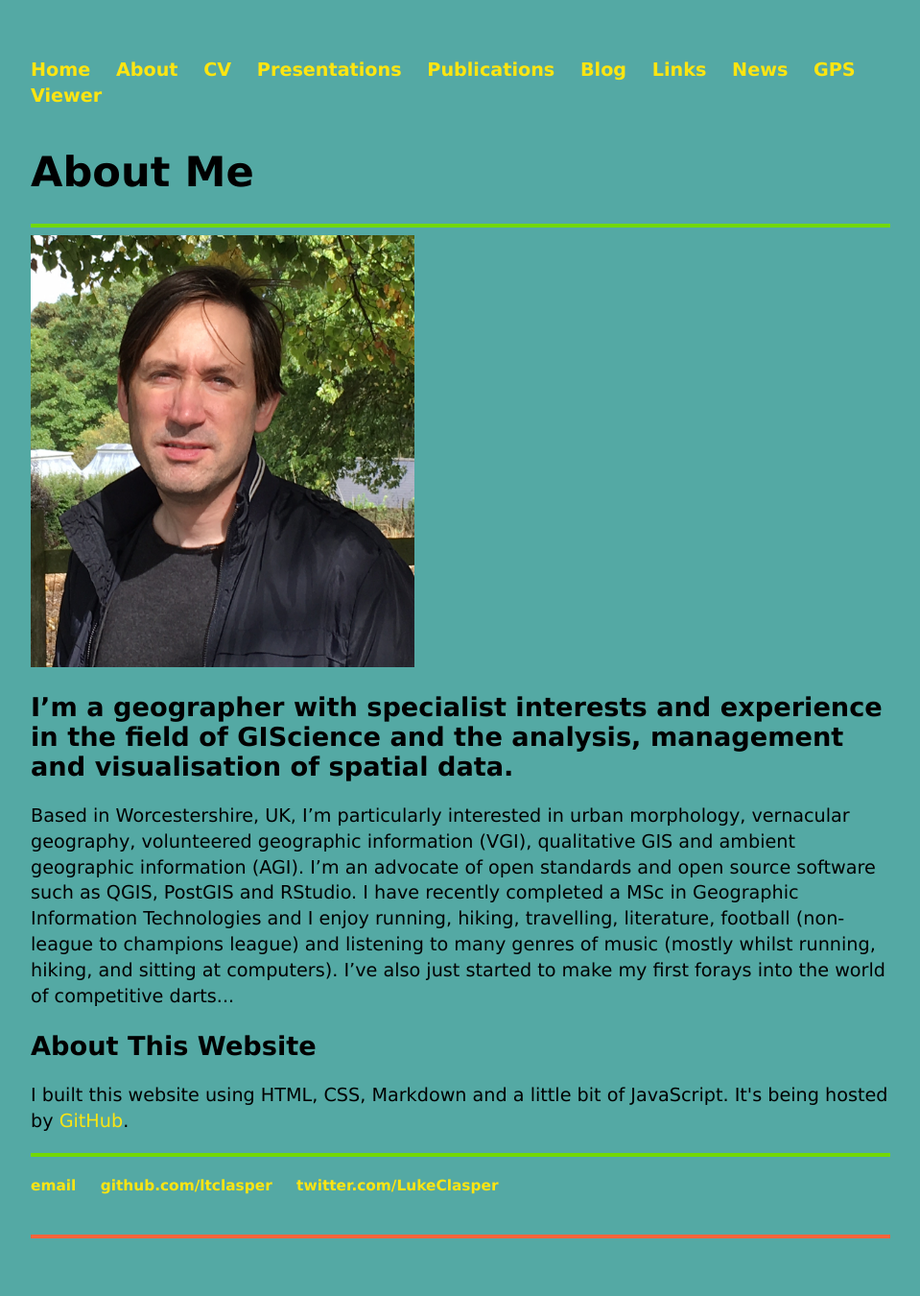
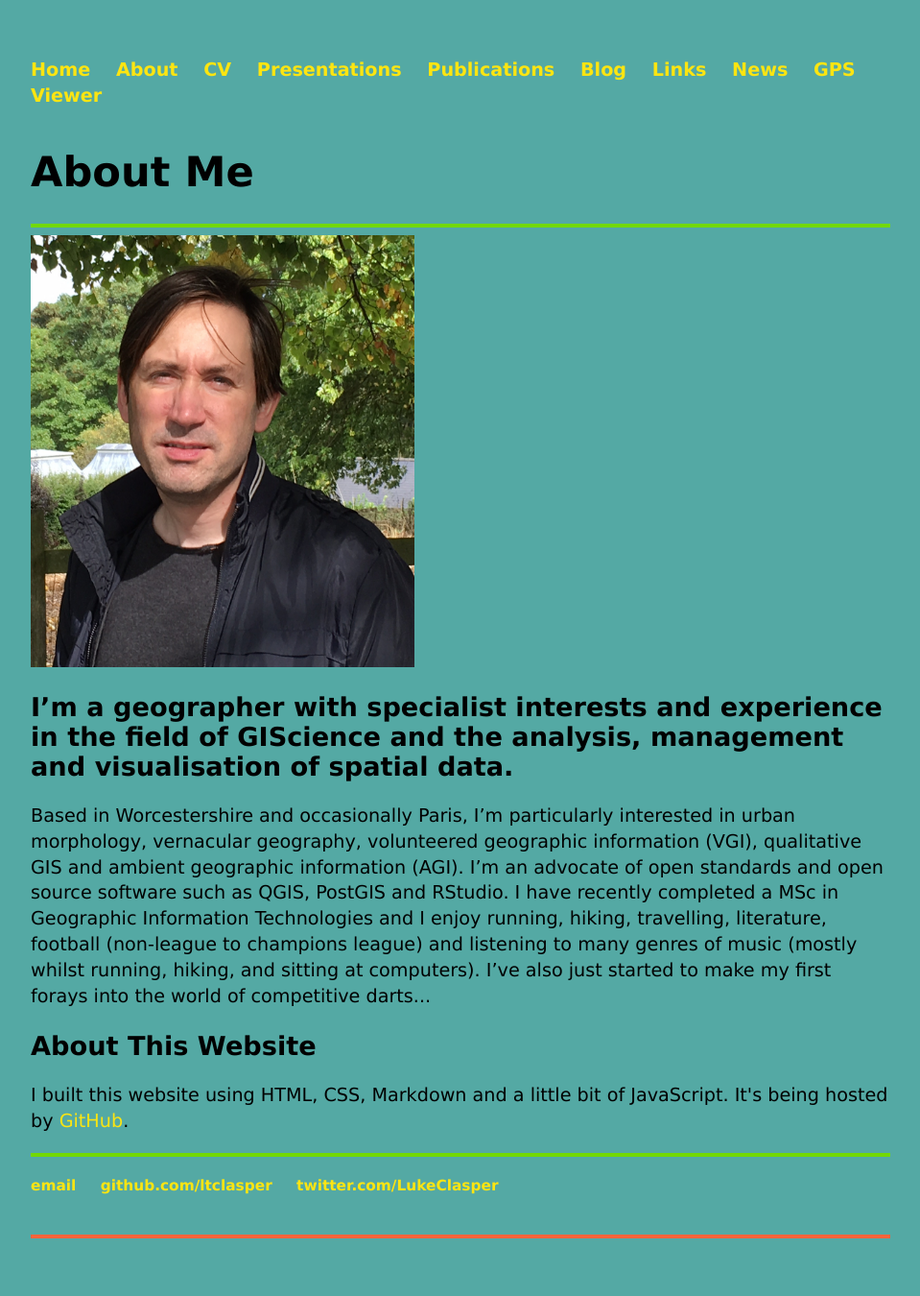
Before and after one commit to ltclasper/ltclasper.github.io, a Jekyll site: the page built from about/index.html, in a window 1280 px wide. Shown: the whole page at 96% size, without its empty margins (160-1119 px from the left). Built offline with Jekyll 4.4.1, drawn with Linux system fonts in a browser that asks for light colours.

Commit message:
Update index.html

```diff
--- a/about/index.html
+++ b/about/index.html
@@ -12,7 +12,7 @@ title: About Me
 <div class="blurb">
 
 	<h2>I’m a geographer with specialist interests and experience in the field of GIScience and the analysis, management and visualisation of spatial data.</h2>
-	<p>Based in Worcestershire, UK, I’m particularly interested in urban morphology, vernacular geography, volunteered geographic information (VGI), qualitative GIS and ambient geographic information (AGI). I’m an advocate of open standards and open source software such as QGIS, PostGIS and RStudio. I have recently completed a MSc in Geographic Information Technologies and I enjoy running, hiking, travelling, literature, football (non-league to champions league) and listening to many genres of music (mostly whilst running, hiking, and sitting at computers). I’ve also just started to make my first forays into the world of competitive darts...</p>
+	<p>Based in Worcestershire and occasionally Paris, I’m particularly interested in urban morphology, vernacular geography, volunteered geographic information (VGI), qualitative GIS and ambient geographic information (AGI). I’m an advocate of open standards and open source software such as QGIS, PostGIS and RStudio. I have recently completed a MSc in Geographic Information Technologies and I enjoy running, hiking, travelling, literature, football (non-league to champions league) and listening to many genres of music (mostly whilst running, hiking, and sitting at computers). I’ve also just started to make my first forays into the world of competitive darts...</p>
 	<h2>About This Website</h2>
 	<p>I built this website using HTML, CSS, Markdown and a little bit of JavaScript. It's being hosted by <a href="https://github.com/">GitHub</a>.</p>
 
```
